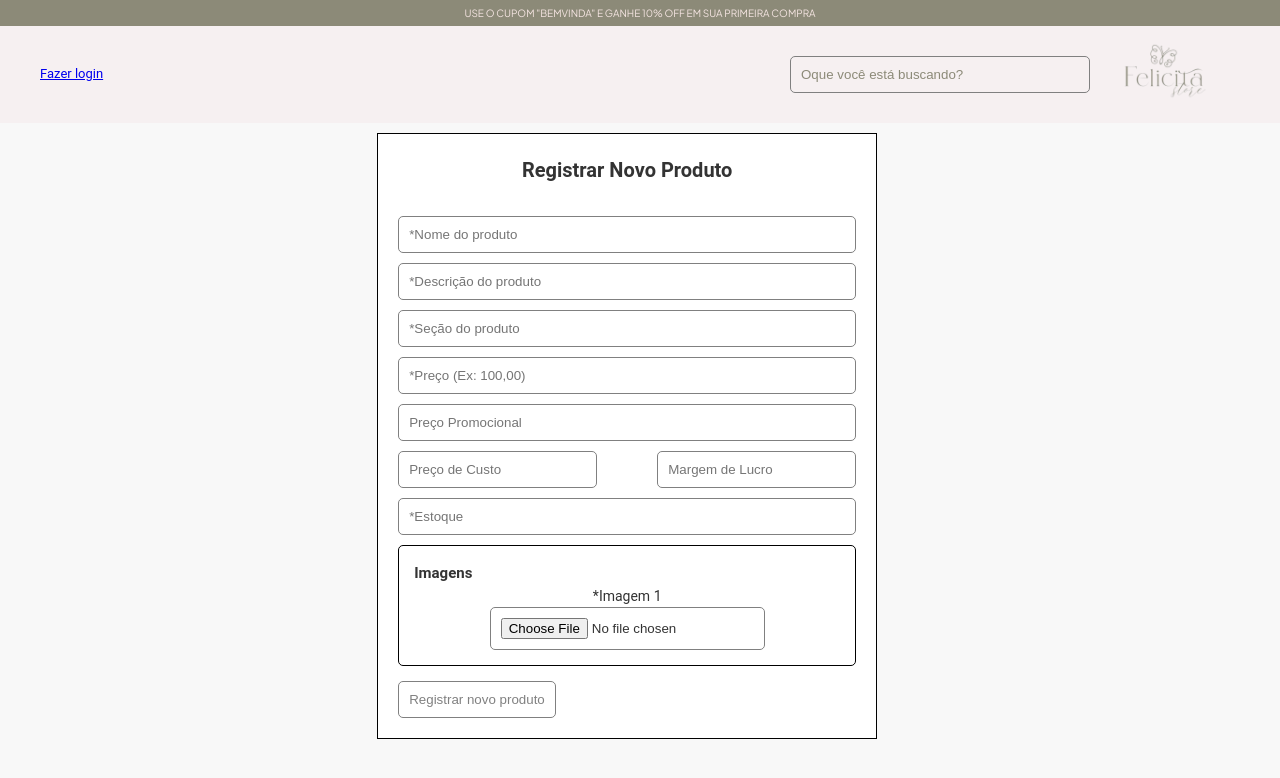
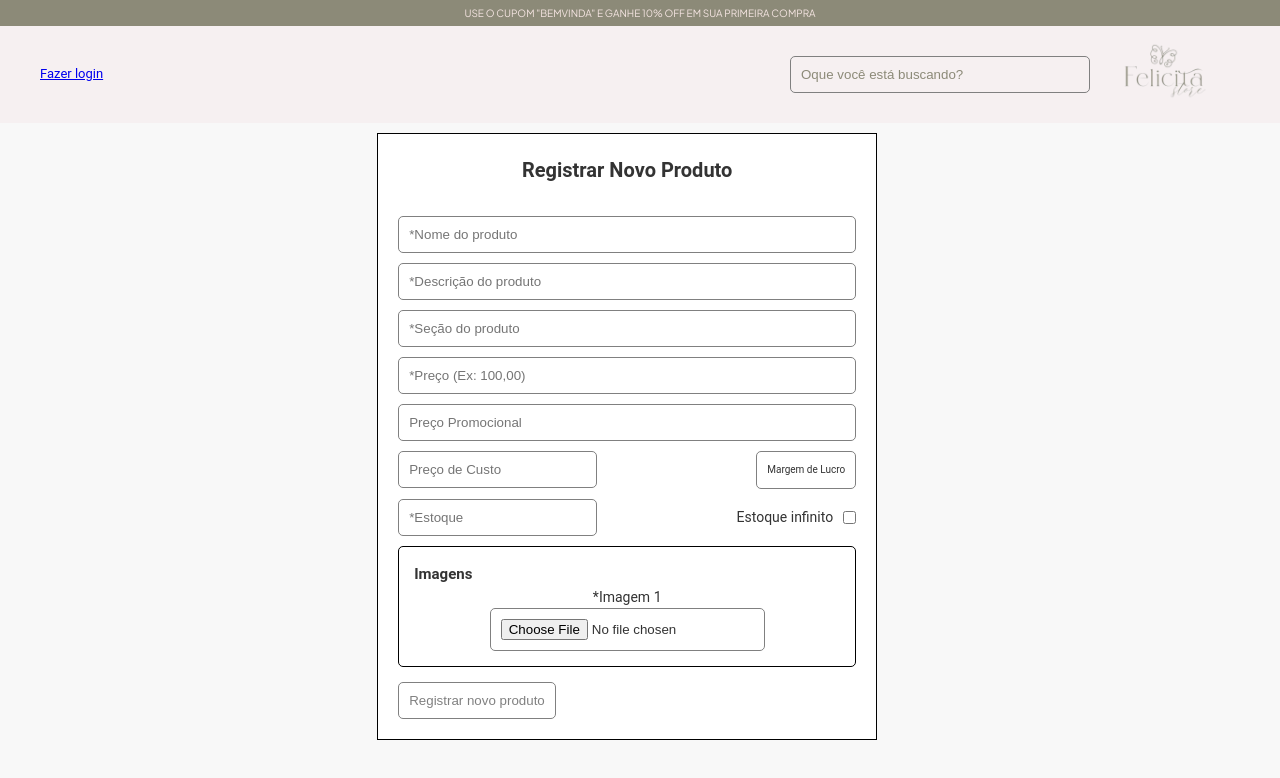
Before and after one commit to LuisFabianod/felicita-store, a React (Create React App) app in the folder frontend/: page /admin-interface/register-product in a window 1280 px wide. Shown: the top 778 px of the page. Built offline with nearby package versions, Linux system fonts and the light colour scheme; no server answers.

Commit message:
unlimited stock

```diff
--- a/frontend/src/components/ProductRegister/api/handleSubmit.js
+++ b/frontend/src/components/ProductRegister/api/handleSubmit.js
@@ -1,4 +1,4 @@
-export const handleSubmit = async (e, nomeProdutoRef, descricaoProdutoRef, secaoProdutoRef, precoProdutoRef, estoqueProdutoRef, imagesDivRef, totalImages, setApiMessage, triggerApiMessageShake, setIsLoading) => {
+export const handleSubmit = async (e, nomeProdutoRef, descricaoProdutoRef, secaoProdutoRef, precoProdutoRef, estoqueProdutoRef, estoqueInfinito,imagesDivRef, totalImages, setApiMessage, triggerApiMessageShake, setIsLoading) => {
     e.preventDefault(); // Impede o envio padrão
 
     const formData = new FormData();
@@ -7,7 +7,7 @@ export const handleSubmit = async (e, nomeProdutoRef, descricaoProdutoRef, secao
     formData.append('descricaoProduto',  descricaoProdutoRef.current.value);
     formData.append('secaoProduto',  secaoProdutoRef.current.value);
     formData.append('precoProduto',  precoProdutoRef.current.value);
-    formData.append('estoqueProduto',  estoqueProdutoRef.current.value);
+    formData.append('estoqueProduto',  estoqueInfinito? -1: estoqueProdutoRef.current.value);
 
     // Percorre os inputs de imagens e adiciona os arquivos ao FormData
     totalImages.forEach((_, index) => {
--- a/frontend/src/components/ProductRegister/index.jsx
+++ b/frontend/src/components/ProductRegister/index.jsx
@@ -13,6 +13,8 @@ export const ProductRegister = () => {
   const precoProdutoRef = useRef(null);
   const precoCustoProdutoRef = useRef(null);
   const estoqueProdutoRef = useRef(null);
+
+  const [estoqueInfinito, setEstoqueInfinito] = useState(false);
 
   const imagesDivRef = useRef(null);
 
@@ -39,7 +41,7 @@ export const ProductRegister = () => {
   };
 
   const handlePrecoProdutoChange = () => {
-    setMargemLucro('Margem de lucro = ' + ((precoProdutoRef.current.value - precoCustoProdutoRef.current.value) / precoProdutoRef.current.value) * 100 + '%')
+    setMargemLucro('Margem de lucro = ' + (((precoProdutoRef.current.value - precoCustoProdutoRef.current.value) / precoProdutoRef.current.value) * 100).toFixed(1) + '%')
   }
 
   return (
@@ -70,7 +72,7 @@ export const ProductRegister = () => {
             </div>
 
             <div className='nome'>
-              <input type='number' placeholder='*Preço (Ex: 100,00)' name='preco' ref={precoProdutoRef} ></input>
+              <input type='number' placeholder='*Preço (Ex: 100,00)' name='preco' ref={precoProdutoRef} onBlur={handlePrecoProdutoChange}></input>
               <span className={`error-message ${isErrorMessageShaking ? 'shake' : ''}`}></span>
             </div>
 
@@ -80,21 +82,27 @@ export const ProductRegister = () => {
             </div>
 
             <div className='margem-de-lucro'>
-
               <div className='nome'>
                 <input type='number' placeholder='Preço de Custo' name='preco' ref={precoCustoProdutoRef} onBlur={handlePrecoProdutoChange}></input>
                 <span className={`error-message ${isErrorMessageShaking ? 'shake' : ''}`}></span>
               </div>
 
               <div className='nome'>
-                <input type='number' placeholder={margemLucro ? margemLucro : 'Margem de Lucro'} name='preco' ></input>
+                <p className='margem-de-lucro-p'>{margemLucro ? margemLucro : 'Margem de Lucro'}</p>
                 <span className={`error-message ${isErrorMessageShaking ? 'shake' : ''}`}></span>
               </div>
             </div>
 
+            <div className='estoque'>
               <div className='nome'>
-              <input type='number' placeholder='*Estoque' name='descricao' ref={estoqueProdutoRef}></input>
+                <input type='number' placeholder={estoqueInfinito? 'Infinito' : '*Estoque'} name='descricao' ref={estoqueProdutoRef} disabled={estoqueInfinito}></input>
                 <span className={`error-message ${isErrorMessageShaking ? 'shake' : ''}`}></span>
+              </div>
+
+              <div className='estoque-infinito'>
+                <label htmlFor="estoque-infinito">Estoque infinito</label>
+                <input type="checkbox" name='estoque-infinito' onChange={() => setEstoqueInfinito(!estoqueInfinito)}/>
+              </div>
             </div>
 
             <div className='add-images' ref={imagesDivRef}>
@@ -117,7 +125,7 @@ export const ProductRegister = () => {
 
           </div>
 
-          <button type='button' onClick={(e) => handleSubmit(e, nomeProdutoRef, descricaoProdutoRef, secaoProdutoRef, precoProdutoRef, estoqueProdutoRef, imagesDivRef, totalImages, setApiMessage, triggerApiMessageShake, triggerErrorMessageShake, setIsLoading)}>Registrar novo produto</button>
+          <button type='button' onClick={(e) => handleSubmit(e, nomeProdutoRef, descricaoProdutoRef, secaoProdutoRef, precoProdutoRef, estoqueProdutoRef, estoqueInfinito,imagesDivRef, totalImages, setApiMessage, triggerApiMessageShake, triggerErrorMessageShake, setIsLoading)}>Registrar novo produto</button>
 
         </form>
 
--- a/frontend/src/components/ProductRegister/styles.css
+++ b/frontend/src/components/ProductRegister/styles.css
@@ -55,6 +55,17 @@
     justify-content: space-between;
 }
 
+.estoque{
+    display: flex;
+    justify-content: space-between;
+}
+
+.estoque-infinito{
+    display: flex;
+    align-items: center;
+    gap: 10px;
+}
+
 .add-images{
     width: 100%;
     padding: 15px;
@@ -83,3 +94,9 @@
 .image-input > img:not([src]) {
     display: none;
 }
+
+.margem-de-lucro-p{
+    padding: 10px;
+    border-radius: 5px;
+    border: 1px solid grey;
+}
```
Lines whose indentation alone changed are shown as unchanged.
